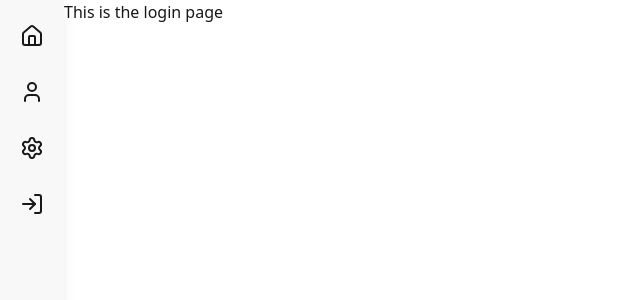
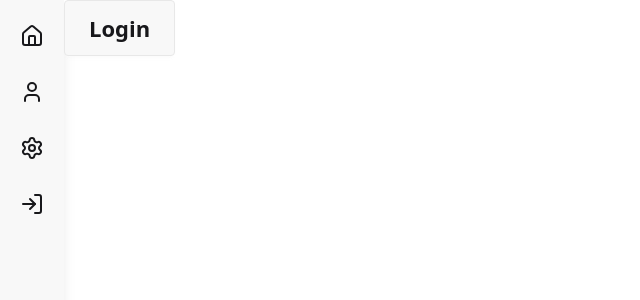
Before and after one commit to nravesz/DarknessExplorationRecord, a React app in the folder frontend/: page /login in a window 1280 px wide. Shown: the top 300 px of the page, without its empty margins (0-640 px from the left). Built offline with nearby package versions, Linux system fonts and the light colour scheme; the HTML template or start-up script is replaced by a standard one.

Commit message:
add: button that only prints

```diff
--- a/frontend/src/App.tsx
+++ b/frontend/src/App.tsx
@@ -1,7 +1,7 @@
 import { Route, Routes } from 'react-router-dom';
 import Layout from './features/Layout';
-import Login from './pages/Login';
 import Home from './pages/Home';
+import LoginPage from './pages/LoginPage';
 import { ROUTES } from './routes';
 
 function App() {
@@ -9,7 +9,7 @@ function App() {
     <Routes>
       <Route element={<Layout />}>
         <Route path={ROUTES.HOME} element={<Home />} />
-        <Route path={ROUTES.LOGIN} element={<Login />} />
+        <Route path={ROUTES.LOGIN} element={<LoginPage />} />
       </Route>
     </Routes>
   );
--- /dev/null
+++ b/frontend/src/features/auth/Login.tsx
@@ -0,0 +1,11 @@
+import LoginButtonContainer from './LoginButton';
+
+function Login() {
+  return (
+    <>
+      <LoginButtonContainer />
+    </>
+  );
+}
+
+export default Login;
--- /dev/null
+++ b/frontend/src/features/auth/LoginButton.tsx
@@ -0,0 +1,11 @@
+import Button from '../common/Button';
+
+const LoginButtonContainer = () => {
+  const handleClick = () => {
+    alert('Click!');
+  };
+
+  return <Button label="Login" onClick={handleClick} />;
+};
+
+export default LoginButtonContainer;
--- /dev/null
+++ b/frontend/src/features/common/Button.tsx
@@ -0,0 +1,14 @@
+interface Props {
+	label: string;
+  onClick: () => void;
+}
+
+function Button({ label, onClick }: Props) {
+  return (
+    <button className="btn btn-xs sm:btn-sm md:btn-md lg:btn-lg xl:btn-xl" onClick={onClick}>
+      {label}
+    </button>
+  );
+}
+
+export default Button;
--- a/frontend/src/pages/Login.tsx
+++ /dev/null
@@ -1,5 +0,0 @@
-function Login() {
-  return <div>This is the login page</div>;
-}
-
-export default Login;
--- /dev/null
+++ b/frontend/src/pages/LoginPage.tsx
@@ -0,0 +1,11 @@
+import Login from "../features/auth/Login";
+
+function LoginPage() {
+  return (
+    <div>
+      <Login />
+    </div>
+  );
+}
+
+export default LoginPage;
```
